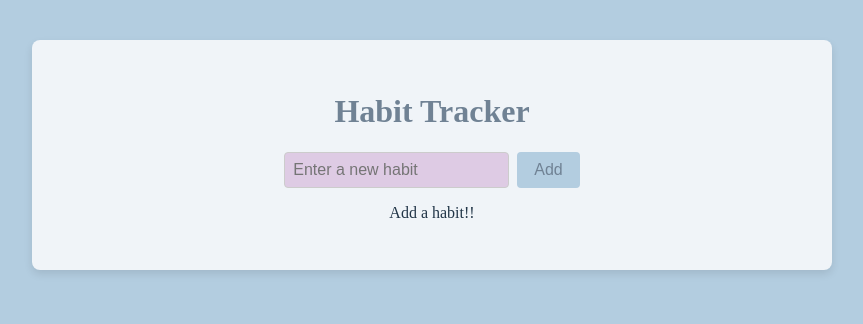
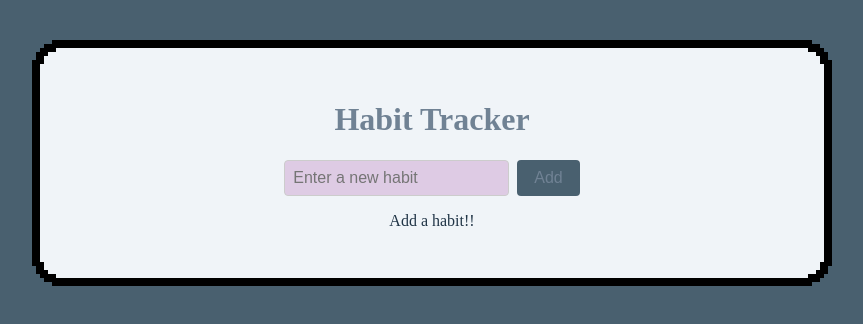
Before and after one commit to rigelle-cruz/habit-tracker, a React (Vite) app: page / in a window 1280 px wide. Shown: the top 324 px of the page, without its empty margins (208-1071 px from the left). Built offline with nearby package versions, Linux system fonts and the light colour scheme; the HTML template or start-up script is replaced by a standard one.

Commit message:
add pixel corners styling

```diff
--- a/src/App.css
+++ b/src/App.css
@@ -10,6 +10,7 @@
   padding: 2rem;
   border-radius: 8px;
   box-shadow: 0 4px 8px rgba(0, 0, 0, 0.1);
+  position: relative;
 }
 
 .input-group {
@@ -84,3 +85,165 @@ button:hover {
 .habit-item button:last-child:hover {
   color: #e45b54;
 }
+
+.pixel-corners,
+.pixel-corners--wrapper {
+  clip-path: polygon(0px calc(100% - 20px),
+    4px calc(100% - 20px),
+    4px calc(100% - 12px),
+    8px calc(100% - 12px),
+    8px calc(100% - 8px),
+    12px calc(100% - 8px),
+    12px calc(100% - 4px),
+    20px calc(100% - 4px),
+    20px 100%,
+    calc(100% - 20px) 100%,
+    calc(100% - 20px) calc(100% - 4px),
+    calc(100% - 12px) calc(100% - 4px),
+    calc(100% - 12px) calc(100% - 8px),
+    calc(100% - 8px) calc(100% - 8px),
+    calc(100% - 8px) calc(100% - 12px),
+    calc(100% - 4px) calc(100% - 12px),
+    calc(100% - 4px) calc(100% - 20px),
+    100% calc(100% - 20px),
+    100% 20px,
+    calc(100% - 4px) 20px,
+    calc(100% - 4px) 12px,
+    calc(100% - 8px) 12px,
+    calc(100% - 8px) 8px,
+    calc(100% - 12px) 8px,
+    calc(100% - 12px) 4px,
+    calc(100% - 20px) 4px,
+    calc(100% - 20px) 0px,
+    20px 0px,
+    20px 4px,
+    12px 4px,
+    12px 8px,
+    8px 8px,
+    8px 12px,
+    4px 12px,
+    4px 20px,
+    0px 20px);
+  position: relative;
+}
+.pixel-corners {
+  border: 8px solid transparent;
+}
+.pixel-corners--wrapper {
+  width: fit-content;
+  height: fit-content;
+}
+.pixel-corners--wrapper .pixel-corners {
+  display: block;
+  clip-path: polygon(8px 24px,
+    12px 24px,
+    12px 16px,
+    16px 16px,
+    16px 12px,
+    24px 12px,
+    24px 8px,
+    calc(100% - 24px) 8px,
+    calc(100% - 24px) 12px,
+    calc(100% - 16px) 12px,
+    calc(100% - 16px) 16px,
+    calc(100% - 12px) 16px,
+    calc(100% - 12px) 24px,
+    calc(100% - 8px) 24px,
+    calc(100% - 8px) calc(100% - 24px),
+    calc(100% - 12px) calc(100% - 24px),
+    calc(100% - 12px) calc(100% - 16px),
+    calc(100% - 16px) calc(100% - 16px),
+    calc(100% - 16px) calc(100% - 12px),
+    calc(100% - 24px) calc(100% - 12px),
+    calc(100% - 24px) calc(100% - 8px),
+    24px calc(100% - 8px),
+    24px calc(100% - 12px),
+    16px calc(100% - 12px),
+    16px calc(100% - 16px),
+    12px calc(100% - 16px),
+    12px calc(100% - 24px),
+    8px calc(100% - 24px));
+}
+.pixel-corners::after,
+.pixel-corners--wrapper::after {
+  content: "";
+  position: absolute;
+  clip-path: polygon(0px calc(100% - 20px),
+    4px calc(100% - 20px),
+    4px calc(100% - 12px),
+    8px calc(100% - 12px),
+    8px calc(100% - 8px),
+    12px calc(100% - 8px),
+    12px calc(100% - 4px),
+    20px calc(100% - 4px),
+    20px 100%,
+    calc(100% - 20px) 100%,
+    calc(100% - 20px) calc(100% - 4px),
+    calc(100% - 12px) calc(100% - 4px),
+    calc(100% - 12px) calc(100% - 8px),
+    calc(100% - 8px) calc(100% - 8px),
+    calc(100% - 8px) calc(100% - 12px),
+    calc(100% - 4px) calc(100% - 12px),
+    calc(100% - 4px) calc(100% - 20px),
+    100% calc(100% - 20px),
+    100% 20px,
+    calc(100% - 4px) 20px,
+    calc(100% - 4px) 12px,
+    calc(100% - 8px) 12px,
+    calc(100% - 8px) 8px,
+    calc(100% - 12px) 8px,
+    calc(100% - 12px) 4px,
+    calc(100% - 20px) 4px,
+    calc(100% - 20px) 0px,
+    20px 0px,
+    20px 4px,
+    12px 4px,
+    12px 8px,
+    8px 8px,
+    8px 12px,
+    4px 12px,
+    4px 20px,
+    0px 20px,
+    0px 50%,
+    8px 50%,
+    8px 24px,
+    12px 24px,
+    12px 16px,
+    16px 16px,
+    16px 12px,
+    24px 12px,
+    24px 8px,
+    calc(100% - 24px) 8px,
+    calc(100% - 24px) 12px,
+    calc(100% - 16px) 12px,
+    calc(100% - 16px) 16px,
+    calc(100% - 12px) 16px,
+    calc(100% - 12px) 24px,
+    calc(100% - 8px) 24px,
+    calc(100% - 8px) calc(100% - 24px),
+    calc(100% - 12px) calc(100% - 24px),
+    calc(100% - 12px) calc(100% - 16px),
+    calc(100% - 16px) calc(100% - 16px),
+    calc(100% - 16px) calc(100% - 12px),
+    calc(100% - 24px) calc(100% - 12px),
+    calc(100% - 24px) calc(100% - 8px),
+    24px calc(100% - 8px),
+    24px calc(100% - 12px),
+    16px calc(100% - 12px),
+    16px calc(100% - 16px),
+    12px calc(100% - 16px),
+    12px calc(100% - 24px),
+    8px calc(100% - 24px),
+    8px 50%,
+    0px 50%);
+  top: 0;
+  bottom: 0;
+  left: 0;
+  right: 0;
+  background: #000000;
+  display: block;
+  pointer-events: none;
+}
+.pixel-corners::after {
+  margin: -8px;
+}
--- a/src/components/HabitList.tsx
+++ b/src/components/HabitList.tsx
@@ -1,73 +1,73 @@
-import { useEffect, useState } from 'react'
+import { useEffect, useState } from 'react';
 import {
 	addHabitToLocalStorage,
 	getHabitsFromLocalStorage,
 	removeHabitFromLocalStorage,
 	updateHabitInLocalStorage,
-} from './localStorageUtils.ts'
+} from './localStorageUtils.ts';
 
 type Habit = {
-  id: string
-  text: string
-}
+	id: string;
+	text: string;
+};
 
 const HabitList = () => {
-  const [list, setList] = useState<Habit[]>([])
-  const [input, setInput] = useState<string>('')
-  const [editIndex, setEditIndex] = useState<number | null>(null)
-  const [editingValue, setEditingValue] = useState<string>('')
+	const [list, setList] = useState<Habit[]>([]);
+	const [input, setInput] = useState<string>('');
+	const [editIndex, setEditIndex] = useState<number | null>(null);
+	const [editingValue, setEditingValue] = useState<string>('');
 
 	useEffect(() => {
-    const savedHabits = getHabitsFromLocalStorage()
-    console.log('Loaded from localStorage:', savedHabits)
-    setList(savedHabits)
-  }, [])
+		const savedHabits = getHabitsFromLocalStorage();
+		console.log('Loaded from localStorage:', savedHabits);
+		setList(savedHabits);
+	}, []);
 
 	const handleAdd = () => {
 		if (input.trim()) {
-      const newItem: Habit = { id: Date.now().toString(), text: input }
-      setList((prevList) => [...prevList, newItem])
-      addHabitToLocalStorage(newItem)
-      setInput('')
+			const newItem: Habit = { id: Date.now().toString(), text: input };
+			setList((prevList) => [...prevList, newItem]);
+			addHabitToLocalStorage(newItem);
+			setInput('');
 		}
-  }
+	};
 
 	const handleInput = (e: React.ChangeEvent<HTMLInputElement>) => {
-    setInput(e.target.value)
-  }
+		setInput(e.target.value);
+	};
 
 	const handleKeyDown = (e: React.KeyboardEvent<HTMLInputElement>) => {
 		if (e.key === 'Enter') {
-      handleAdd()
+			handleAdd();
 		}
-  }
+	};
 
 	const handleDelete = (index: number) => {
-    const habitId = list[index].id
-    const newList = list.filter((_, i) => i !== index)
-    setList(newList)
-    removeHabitFromLocalStorage(habitId)
-  }
+		const habitId = list[index].id;
+		const newList = list.filter((_, i) => i !== index);
+		setList(newList);
+		removeHabitFromLocalStorage(habitId);
+	};
 
 	const handleEdit = (index: number) => {
-    setEditIndex(index)
-    setEditingValue(list[index].text)
-  }
+		setEditIndex(index);
+		setEditingValue(list[index].text);
+	};
 
 	const handleEditChange = (e: React.ChangeEvent<HTMLInputElement>) => {
-    setEditingValue(e.target.value)
-  }
+		setEditingValue(e.target.value);
+	};
 
 	const handleEditSubmit = (index: number) => {
-    const updatedHabit = { ...list[index], text: editingValue }
-    const newList = list.map((item, i) => (i === index ? updatedHabit : item))
-    setList(newList)
-    updateHabitInLocalStorage(updatedHabit)
-    setEditIndex(null)
-  }
+		const updatedHabit = { ...list[index], text: editingValue };
+		const newList = list.map((item, i) => (i === index ? updatedHabit : item));
+		setList(newList);
+		updateHabitInLocalStorage(updatedHabit);
+		setEditIndex(null);
+	};
 
 	return (
-    <div className="habit-container">
+		<div className="habit-container pixel-corners pixel-border">
 			<h1>Habit Tracker</h1>
 			<div className="input-group">
 				<input
@@ -90,7 +90,7 @@ const HabitList = () => {
 										value={editingValue}
 										onChange={handleEditChange}
 										onKeyDown={(e) => {
-                      if (e.key === 'Enter') handleEditSubmit(index)
+											if (e.key === 'Enter') handleEditSubmit(index);
 										}}
 									/>
 									<button onClick={() => handleEditSubmit(index)}>Save</button>
@@ -115,7 +115,7 @@ const HabitList = () => {
 				)}
 			</ul>
 		</div>
-  )
-}
+	);
+};
 
-export default HabitList
+export default HabitList;
--- a/src/index.css
+++ b/src/index.css
@@ -1,12 +1,13 @@
 :root {
   --primary-color: #f0f4f8;
   --secondary-color: #decbe4;
-  --background-color: #b3cde0;
+  --background-color: #49606f;
   --text-color: #708294;
 }
 
 body {
   background-color: var(--background-color);
+
 }
 
 h1 {
```
Lines whose indentation alone changed are shown as unchanged.
